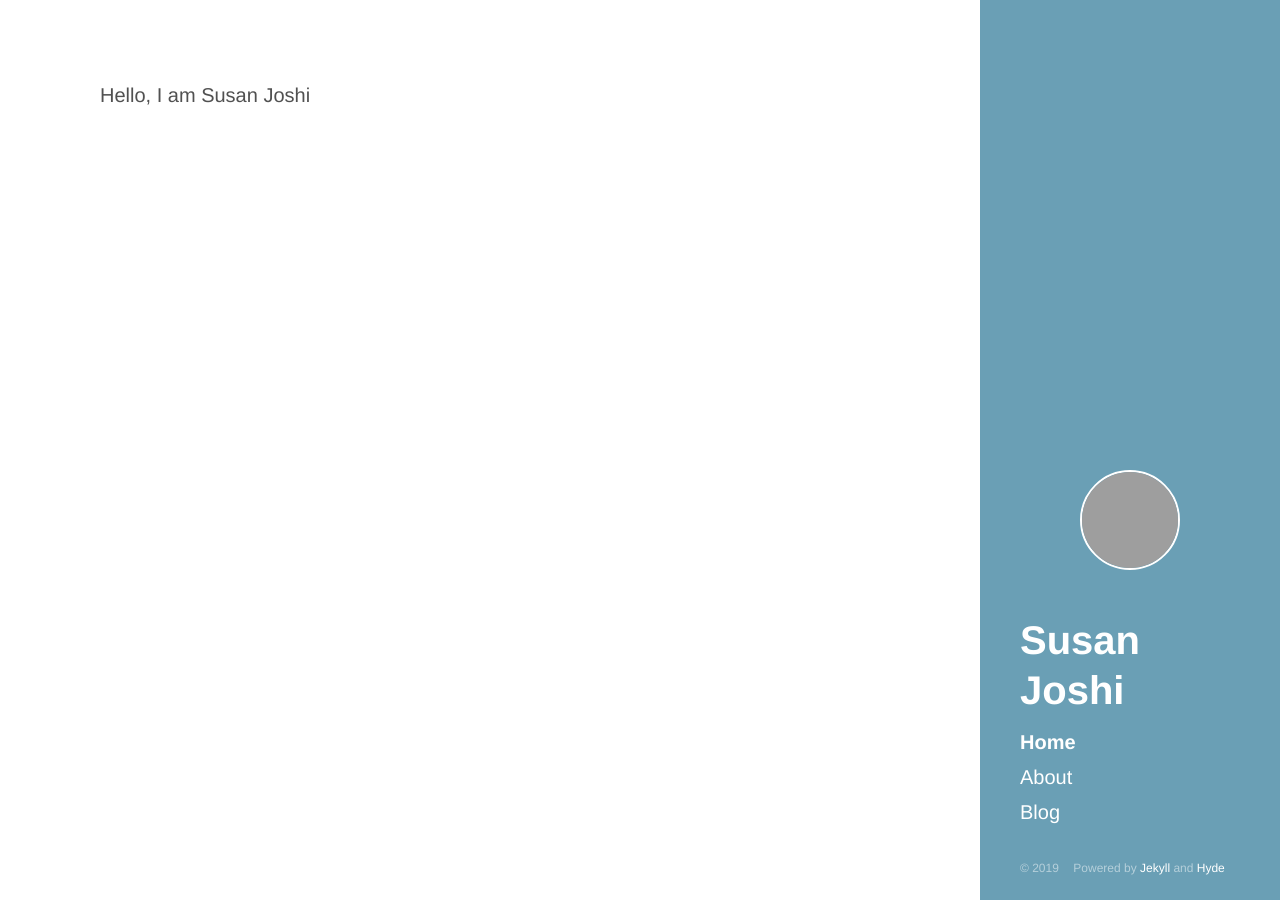
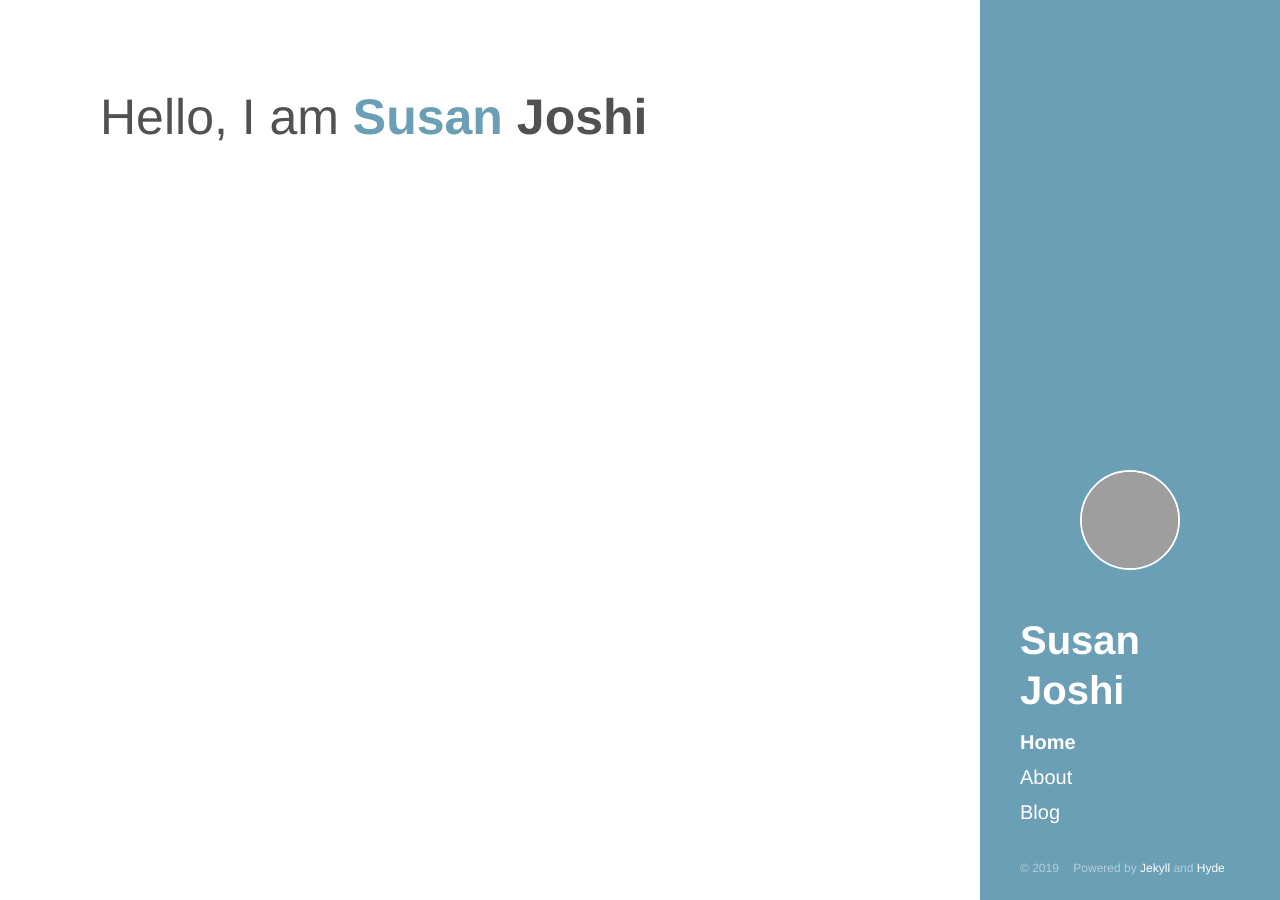
Before and after one commit to josisusan/josisusan.github.io, a Jekyll site: the page built from index.html, in a window 1280 px wide. Built offline with Jekyll 4.4.1, drawn with Linux system fonts in a browser that asks for light colours; grey boxes are pictures that could not be loaded.

Commit message:
Index page.

```diff
--- a/css/custom.css
+++ b/css/custom.css
@@ -7,3 +7,27 @@
 .sidebar-avatar {
   margin-bottom: 45px;
 }
+
+#intro{
+  font-size: 50px;
+}
+
+#first-name{
+  display: inline;
+  color: #6a9fb5;
+  font-weight: bold;
+}
+
+#last-name{
+  display: inline;
+  font-weight: bold;
+}
+
+#social-links {
+  list-style-type: none;
+  width: 100%;
+  text-align: center;
+  border-bottom: 1px dotted #ccc;
+  line-height: 0.1em;
+  margin: 10px 0 20px;
+}
--- a/index.html
+++ b/index.html
@@ -3,4 +3,6 @@ layout: default
 title: Home
 ---
 
-Hello, I am Susan Joshi
+<div id="intro">
+  Hello, I am <div id="first-name">Susan</div> <div id="last-name">Joshi</div>
+</div>
```
